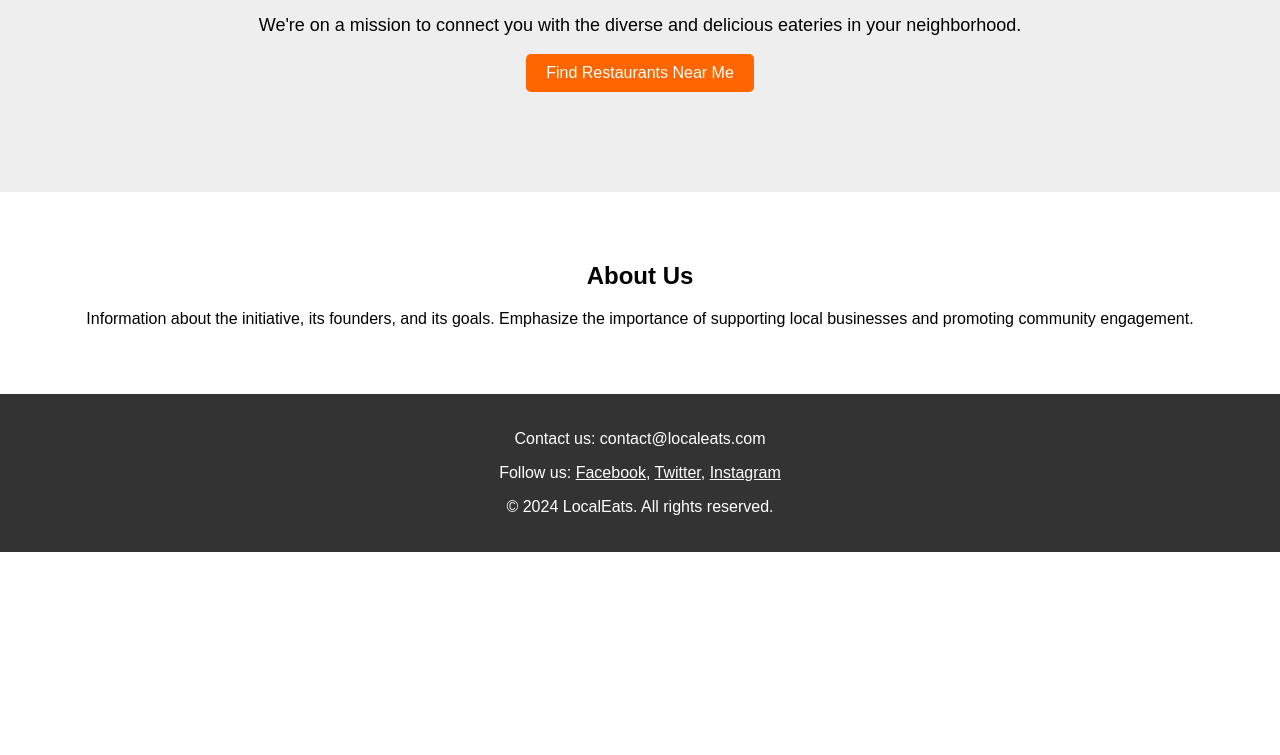
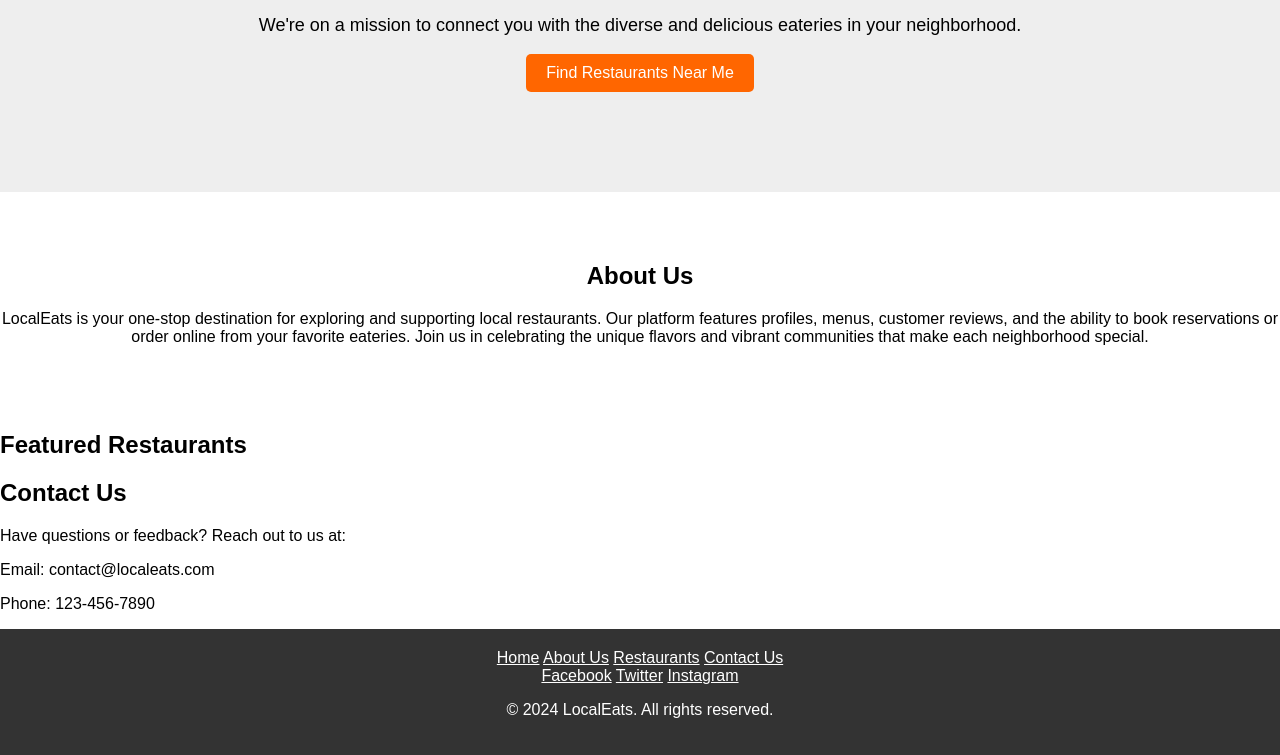
Before and after one commit to Mugara374/Eats-Website-Prototype, a plain HTML site: page index.html in a window 1280 px wide. Shown: the part 295-1050 px from the top of the page. Before the commit the page ends 847 px from the top, so only its background shows below. Drawn offline with Linux system fonts and the light colour scheme.

Commit message:
update.index.html
commit changes

```diff
--- a/index.html
+++ b/index.html
@@ -13,11 +13,10 @@
     </div>
     <nav>
       <ul>
-        <li><a href="#" id="home-link">Home</a></li>
-        <li><a href="#" id="about-link">About Us</a></li>
-        <li><a href="#" id="restaurants-link">Restaurants</a></li>
-        <li><a href="#" id="signup-link">Sign Up</a></li>
-        <li><a href="#" id="contact-link">Contact Us</a></li>
+        <li><a href="#home" id="home-link">Home</a></li>
+        <li><a href="#about" id="about-link">About Us</a></li>
+        <li><a href="#restaurants" id="restaurants-link">Restaurants</a></li>
+        <li><a href="#contact" id="contact-link">Contact Us</a></li>
       </ul>
     </nav>
   </header>
@@ -25,22 +24,72 @@
   <section id="home" class="hero">
     <h1>Discover Your Local Flavor with LocalEats!</h1>
     <p>We're on a mission to connect you with the diverse and delicious eateries in your neighborhood.</p>
-    <a href="#" class="cta">Find Restaurants Near Me</a>
+    <a href="#restaurants" class="cta">Find Restaurants Near Me</a>
   </section>
 
   <section id="about" class="about">
     <h2>About Us</h2>
-    <p>Information about the initiative, its founders, and its goals. Emphasize the importance of supporting local businesses and promoting community engagement.</p>
+    <p>LocalEats is your one-stop destination for exploring and supporting local restaurants. Our platform features profiles, menus, customer reviews, and the ability to book reservations or order online from your favorite eateries. Join us in celebrating the unique flavors and vibrant communities that make each neighborhood special.</p>
   </section>
 
-  <footer id="contact">
+  <section id="restaurants" class="restaurants">
+    <h2>Featured Restaurants</h2>
+    <!-- Restaurant profiles, menus, and customer reviews go here -->
+  </section>
+
+  <section id="contact" class="contact">
+    <h2>Contact Us</h2>
     <div class="contact-info">
-      <p>Contact us: contact@localeats.com</p>
-      <p>Follow us: <a href="#">Facebook</a>, <a href="#">Twitter</a>, <a href="#">Instagram</a></p>
+      <p>Have questions or feedback? Reach out to us at:</p>
+      <p>Email: contact@localeats.com</p>
+      <p>Phone: 123-456-7890</p>
+    </div>
+  </section>
+
+  <footer>
+    <div class="footer-links">
+      <a href="#home">Home</a>
+      <a href="#about">About Us</a>
+      <a href="#restaurants">Restaurants</a>
+      <a href="#contact">Contact Us</a>
+    </div>
+    <div class="social-links">
+      <a href="#">Facebook</a>
+      <a href="#">Twitter</a>
+      <a href="#">Instagram</a>
     </div>
     <p>&copy; 2024 LocalEats. All rights reserved.</p>
   </footer>
 
   <script src="script.js"></script>
+  <script>
+    // Script for smooth scrolling to sections
+    document.addEventListener("DOMContentLoaded", function() {
+      const homeLink = document.getElementById("home-link");
+      const aboutLink = document.getElementById("about-link");
+      const restaurantsLink = document.getElementById("restaurants-link");
+      const contactLink = document.getElementById("contact-link");
+
+      homeLink.addEventListener("click", function(event) {
+        event.preventDefault();
+        document.getElementById("home").scrollIntoView({ behavior: "smooth" });
+      });
+
+      aboutLink.addEventListener("click", function(event) {
+        event.preventDefault();
+        document.getElementById("about").scrollIntoView({ behavior: "smooth" });
+      });
+
+      restaurantsLink.addEventListener("click", function(event) {
+        event.preventDefault();
+        document.getElementById("restaurants").scrollIntoView({ behavior: "smooth" });
+      });
+
+      contactLink.addEventListener("click", function(event) {
+        event.preventDefault();
+        document.getElementById("contact").scrollIntoView({ behavior: "smooth" });
+      });
+    });
+  </script>
 </body>
 </html>
```
